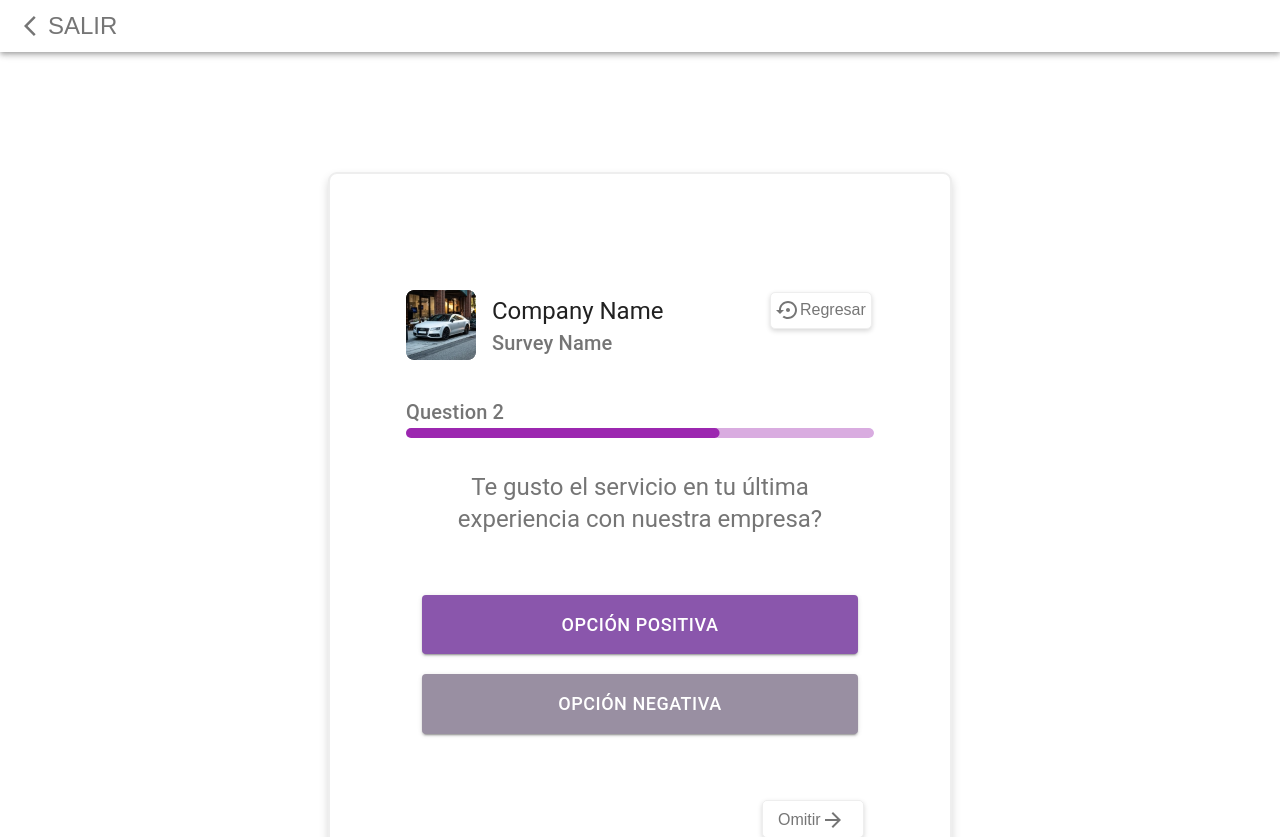
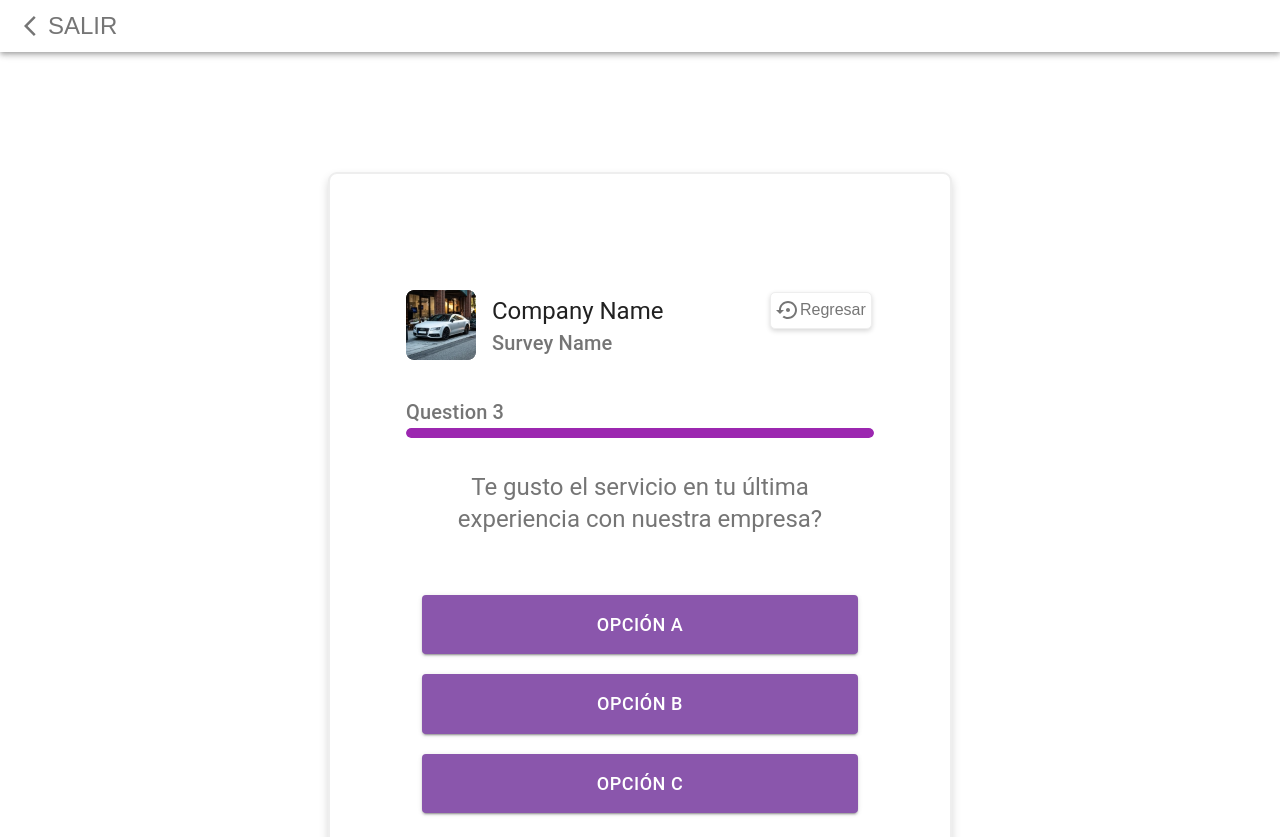
Before and after one commit to batlerluis/qubuco-frontend-react, a React (Create React App) app: page /survey/start in a window 1280 px wide. Shown: the top 837 px of the page. Built offline with nearby package versions, Linux system fonts and the light colour scheme.

Commit message:
question 3

```diff
--- a/src/views/SruveyStart.tsx
+++ b/src/views/SruveyStart.tsx
@@ -180,7 +180,7 @@ export default function RecipeReviewCard() {
     //   </Card>
     // </Grid>
 
-    // #################  Raging Page  #################
+    // #################  Rating Page  #################
     // <ThemeProvider theme={theme}>
     //   <Grid container>
     //     <AppBar position="static" color="inherit">
@@ -231,7 +231,61 @@ export default function RecipeReviewCard() {
     //     </Card>
     //   </Grid>
     // </ThemeProvider>
-    // #################  Raging Page  #################
+
+    // #################  Ques 2 Page  #################
+
+    // <ThemeProvider theme={theme}>
+    //   <Grid container>
+    //     <AppBar position="static" color="inherit">
+    //       <Toolbar variant="dense">
+    //         <IconButton edge="start" aria-label="menu">
+    //           <ArrowBackIosIcon />SALIR
+    //         </IconButton>
+    //       </Toolbar>
+    //     </AppBar>
+    //     <Card className={classes.root}>
+    //       <CardHeader
+    //         avatar={
+    //           <img src={imgLog} className={classes.avatar} />
+    //         }
+    //         action={
+    //           <Card className={classes.return}>
+    //             <IconButton aria-label="menu">
+    //               <SettingsBackupRestoreIcon />Regresar
+    //             </IconButton>
+    //           </Card>
+    //         }
+    //         titleTypographyProps={{variant:'h5' }}
+    //         title="Company Name"
+    //         subheaderTypographyProps={{variant:'h6' }}
+    //         subheader="Survey Name"
+    //       />
+    //       <CardContent>
+    //         <Typography variant="h6" color="textSecondary" component="p">
+    //           Question 2
+    //         </Typography>
+    //         <LinearProgress variant="buffer" value={67} className={classes.progBar} />
+    //         <Box component="fieldset" textAlign="center" mb={3} justifyContent="center" borderColor="transparent">
+    //           <Typography variant="h5" align="center" color="textSecondary" component="p" className={classes.description}>
+    //             Te gusto el servicio en tu última experiencia con nuestra empresa?
+    //           </Typography>
+    //           <Grid container direction="column" className={classes.btnGroup}>
+    //             <Button variant="contained" color="primary" className={classes.btnClient}>OPCIÓN POSITIVA</Button>
+    //             <Button variant="contained" color="inherit" className={classes.btnProvider}>OPCIÓN NEGATIVA</Button>
+    //           </Grid>
+    //         </Box>
+    //         <Card className={classes.skip}>
+    //           <IconButton aria-label="skip">
+    //             Omitir<ArrowForwardIcon />
+    //           </IconButton>
+    //         </Card>
+    //       </CardContent>
+    //     </Card>
+    //   </Grid>
+    // </ThemeProvider>
+
+    // #################  Question 3 Page  #################
+
     <ThemeProvider theme={theme}>
       <Grid container>
         <AppBar position="static" color="inherit">
@@ -260,16 +314,17 @@ export default function RecipeReviewCard() {
           />
           <CardContent>
             <Typography variant="h6" color="textSecondary" component="p">
-              Question 2
+              Question 3
             </Typography>
-            <LinearProgress variant="buffer" value={67} className={classes.progBar} />
+            <LinearProgress variant="buffer" value={100} className={classes.progBar} />
             <Box component="fieldset" textAlign="center" mb={3} justifyContent="center" borderColor="transparent">
               <Typography variant="h5" align="center" color="textSecondary" component="p" className={classes.description}>
                 Te gusto el servicio en tu última experiencia con nuestra empresa?
               </Typography>
               <Grid container direction="column" className={classes.btnGroup}>
-                <Button variant="contained" color="primary" className={classes.btnClient}>OPCIÓN POSITIVA</Button>
-                <Button variant="contained" color="inherit" className={classes.btnProvider}>OPCIÓN NEGATIVA</Button>
+                <Button variant="contained" color="primary" className={classes.btnClient}>OPCIÓN A</Button>
+                <Button variant="contained" color="primary" className={classes.btnClient}>OPCIÓN B</Button>
+                <Button variant="contained" color="primary" className={classes.btnClient}>OPCIÓN C</Button>
               </Grid>
             </Box>
             <Card className={classes.skip}>
@@ -281,5 +336,6 @@ export default function RecipeReviewCard() {
         </Card>
       </Grid>
     </ThemeProvider>
+
   );
 }
```
Also changed, not shown: src/views/dist/SruveyStart.js.
